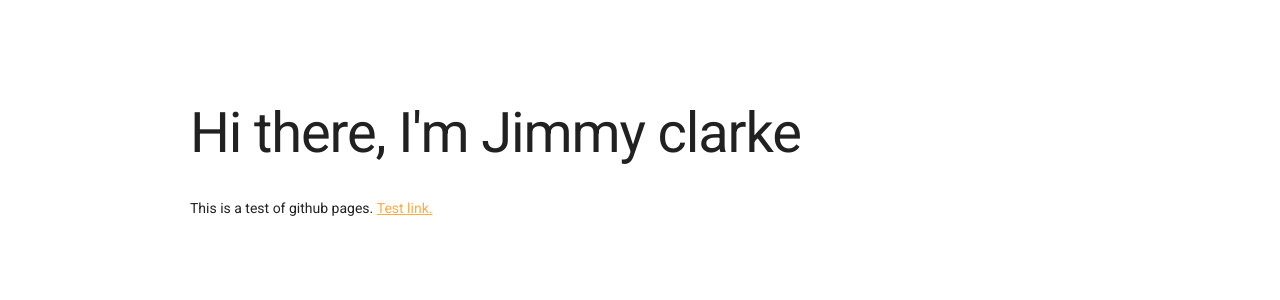
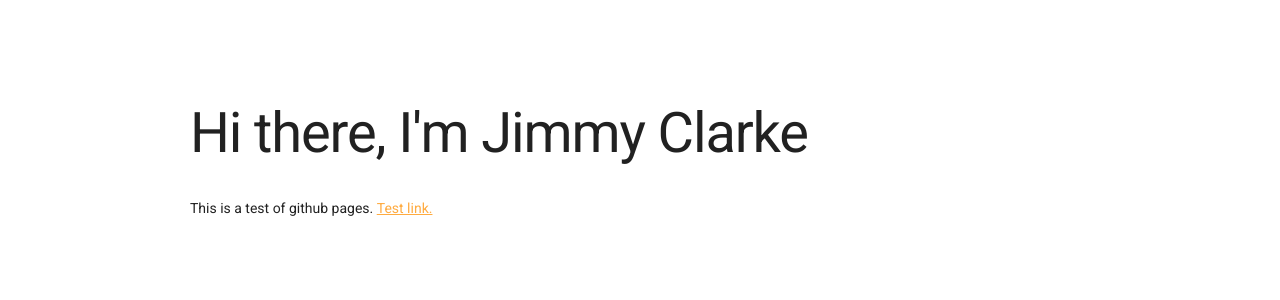
Before and after one commit to jimmyclarke113/jimmyclarke113.github.io, a Jekyll site: the page built from index.html, in a window 1280 px wide. Shown: the part 158-458 px from the top of the page. Built offline with Jekyll 4.4.1, drawn with Linux system fonts in a browser that asks for light colours.

```diff
--- a/index.html
+++ b/index.html
@@ -3,6 +3,6 @@ layout: default
 title: Jimmy Clarke
 ---
 <div class="blurb">
-	<h1>Hi there, I'm Jimmy clarke</h1>
+	<h1>Hi there, I'm Jimmy Clarke</h1>
 	<p>This is a test of github pages. <a href="/blog">Test link.</a></p>
 </div><!-- /.blurb -->
```
